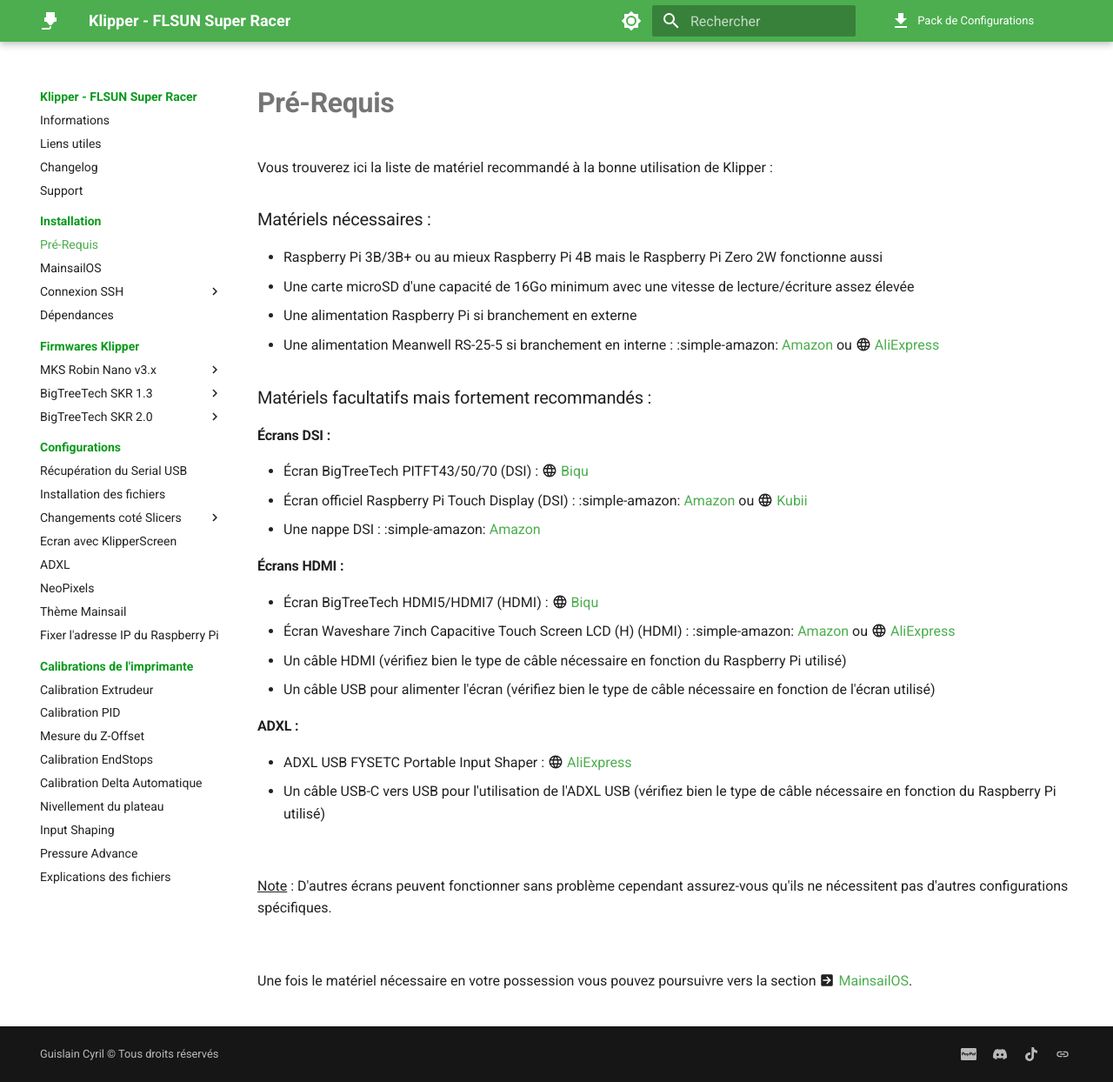
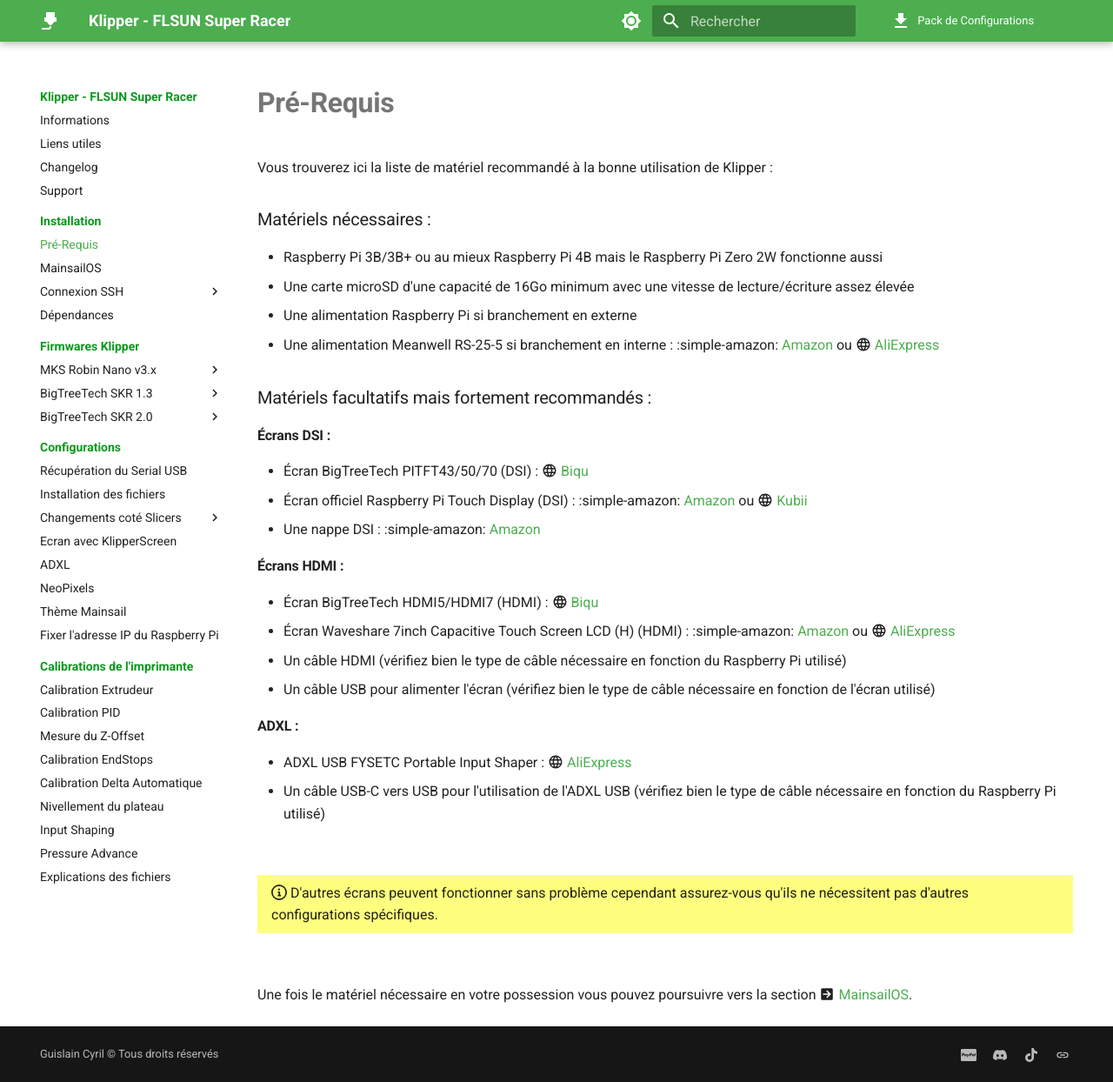
Before and after one commit to Guilouz/test, an MkDocs documentation site: the page built from docs/installation/pre-requis.md, in a window 1280 px wide and 1244 px high. Shown: the whole window at 87% size. Built offline with MkDocs 1.6.1 and Material for MkDocs 9.7.7, drawn with Linux system fonts in a browser that asks for light colours; comment, search, counter and statistics services are not loaded.

Commit message:
Update pre-requis.md

```diff
--- a/docs/installation/pre-requis.md
+++ b/docs/installation/pre-requis.md
@@ -37,7 +37,11 @@ Vous trouverez ici la liste de matériel recommandé à la bonne utilisation de
 
 <br />
 
-<u>Note</u> : D'autres écrans peuvent fonctionner sans problème cependant assurez-vous qu'ils ne nécessitent pas d'autres configurations spécifiques.
+{==
+
+:octicons-info-16: D'autres écrans peuvent fonctionner sans problème cependant assurez-vous qu'ils ne nécessitent pas d'autres configurations spécifiques.
+
+==}
 
 <br />
 
```
